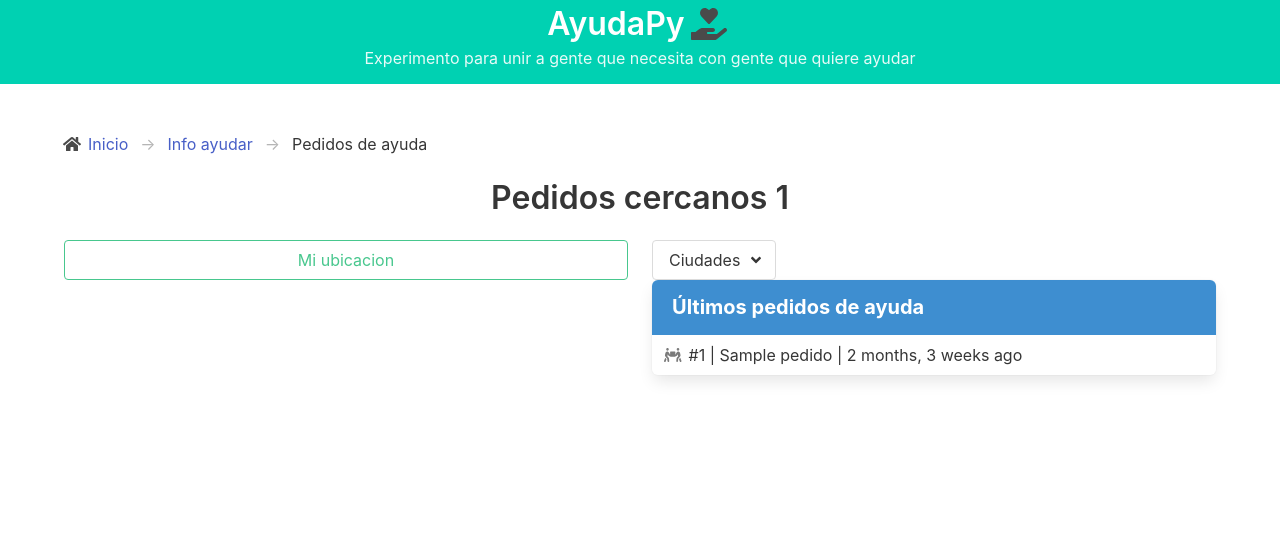
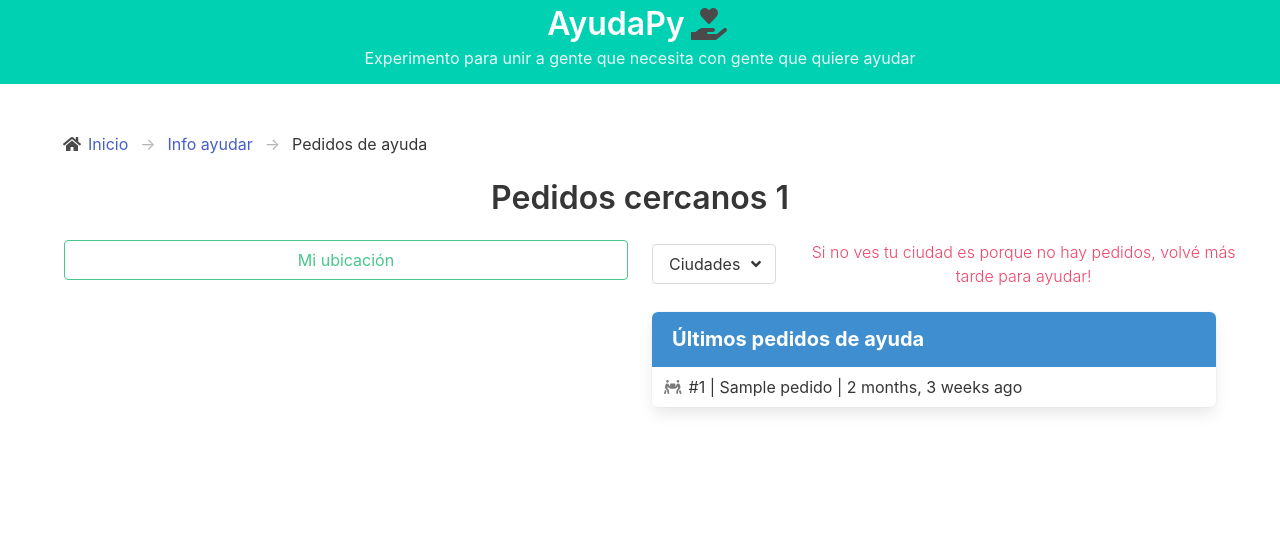
Before and after one commit to melizeche/ayudapy, a Django app: template templates/list.html in a window 1280 px wide. Shown: the top 540 px of the page. Run offline with Django 3.2, Linux system fonts and the light colour scheme; the template is opened without the code that fills it: most values are stand-ins (such as "Sample title", 1, 10 or a date in 2020); some libraries are stand-ins or nearby versions.

Commit message:
Texto aclaratorio para ciudades sin pedidos issue #41

```diff
--- a/templates/list.html
+++ b/templates/list.html
@@ -29,12 +29,14 @@
     <div class="columns is-centered">
       <div class="column is-6">
         {% leaflet_map "main" callback="main_map_init" %}
-        <button id="find-me" class="button is-success  is-outlined is-fullwidth">Mi ubicacion</button>
+        <button id="find-me" class="button is-success  is-outlined is-fullwidth">Mi ubicación</button>
         <p id="status"></p>
       </div>
       <div class="column is-6">
           <div class="row is-centered">
             <div class="dropdown">
+                <div class="columns is-mobile is-vcentered">
+                    <div class="column">
                       <div class="dropdown-trigger">
                         <button class="button" aria-haspopup="true" aria-controls="dropdown-menu">
                           <span>Ciudades</span>
@@ -42,6 +44,13 @@
                             <i class="fas fa-angle-down" aria-hidden="true"></i>
                           </span>
                         </button>
+                      </div>
+                    </div>
+                    <div class="column is-four-fifths">
+                        <h5 class="has-text-danger has-text-weight-light has-text-centered">
+                            Si no ves tu ciudad es porque no hay pedidos, volvé más tarde para ayudar!
+                        </h5>
+                    </div>
                 </div>
               <div class="dropdown-menu" id="dropdown-menu" role="menu">
                 <div class="dropdown-content">
```
Lines whose indentation alone changed are shown as unchanged.
